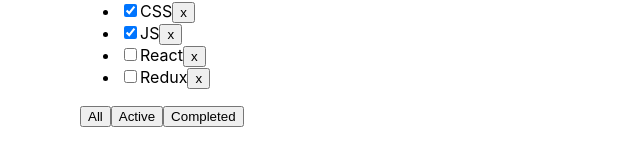
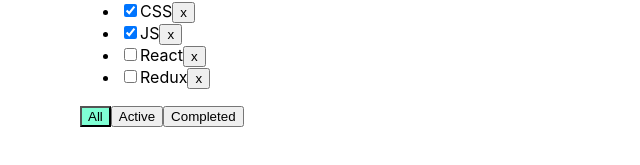
Before and after one commit to Lam1ro4eQ/todolist, a React (Create React App) app in the folder todo/: page / in a window 1280 px wide. Shown: the part 177-342 px from the top of the page, without its empty margins (0-640 px from the left). Built offline with nearby package versions, Linux system fonts and the light colour scheme.

Commit message:
lesson 4

```diff
--- a/todo/src/App.css
+++ b/todo/src/App.css
@@ -16,3 +16,6 @@
 .active-filter {
   background-color: aquamarine;
 }
+.is-done {
+  opacity: 0.5;
+}
--- a/todo/src/App.tsx
+++ b/todo/src/App.tsx
@@ -61,6 +61,7 @@
                       changeFilter={changeFilter}
                       addTasks={addTasks}
                       changeStatus={changeStatus}
+                      filter={filter}
             />
         </div>
     );
--- a/todo/src/Todolist.tsx
+++ b/todo/src/Todolist.tsx
@@ -14,6 +14,7 @@
     changeFilter: (value: FilterValuesType) => void
     addTasks: (newTaskTitle: string) => void
     changeStatus: (taskId: string, isDone: boolean) => void
+    filter: FilterValuesType
 }
 
 
@@ -83,9 +84,9 @@
                 </ul>
             </div>
             <div>
-                <button onClick={onAllClickHandler}>All</button>
-                <button onClick={onActiveClickHandler}>Active</button>
-                <button onClick={onCompletedClickHandler}>Completed</button>
+                <button className={props.filter === "all" ? "active-filter" : ""} onClick={onAllClickHandler}>All</button>
+                <button className={props.filter === "active" ? "active-filter" : ""} onClick={onActiveClickHandler}>Active</button>
+                <button className={props.filter === "completed" ? "active-filter" : ""} onClick={onCompletedClickHandler}>Completed</button>
             </div>
         </div>
     )
```
